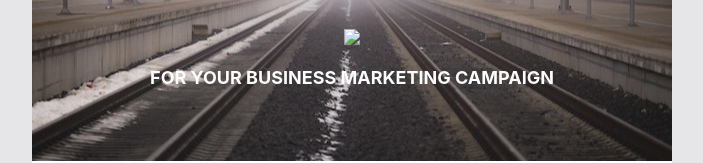
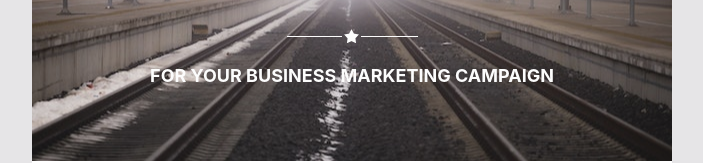
Before and after one commit to swapnilahmedshishir/sWebCoder-Newsletter, a plain HTML site: page index.html in a window 1280 px wide. Shown: the part 247-410 px from the top of the page, without its empty margins (288-991 px from the left). Drawn offline with nearby package versions, Linux system fonts and the light colour scheme; the site is published under a folder, as on GitHub Pages, so addresses that start at the root find nothing.

Commit message:
issus of hero image

```diff
--- a/index.html
+++ b/index.html
@@ -19,7 +19,7 @@
         <div id="hero_section">
             <h3 class="hero_fresh_txt">FRESH & MINIMALIST</h3>
             <h1 class="hero_newsletter_txt">EMAIL NEWSLETTER</h1>
-            <img class="p-4" src="/image/star.png"/>
+            <img class="p-4" src="./image/star.png"/>
             <p class="hero_markating_txt text-white">FOR YOUR BUSINESS MARKETING CAMPAIGN</p>
         </div>
         <!-- section 2 -->
```
